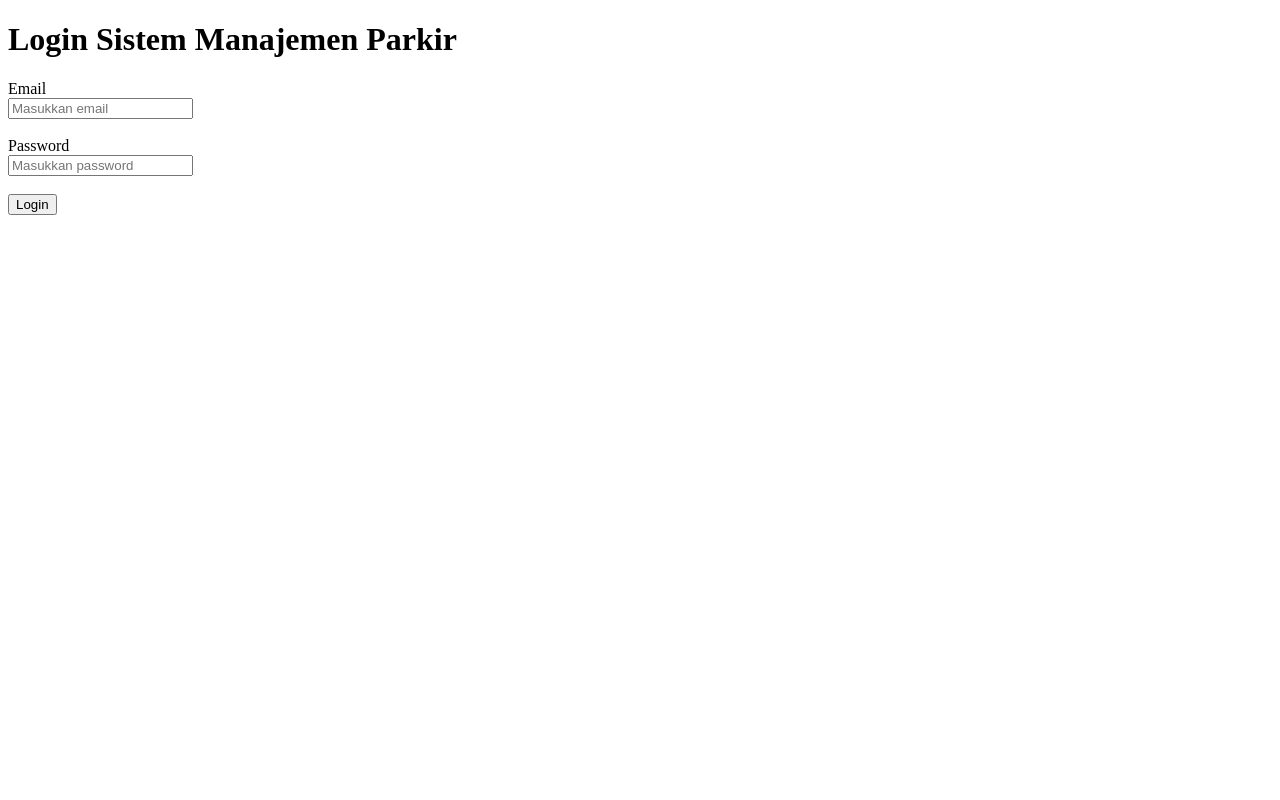
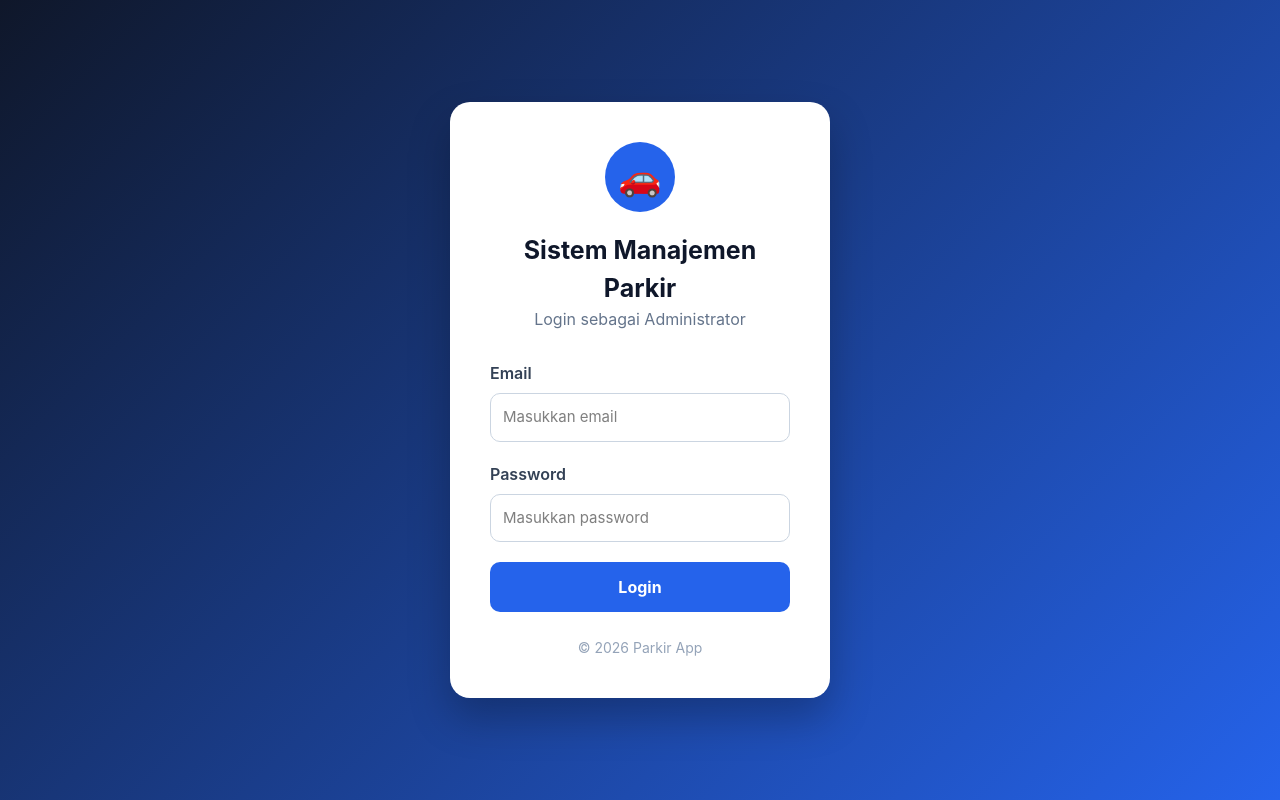
Before and after one commit to mazjeff-dev/sistem-manajemen-parkir, a SvelteKit app in the folder frontend/: page / in a window 1280 px wide. Built offline with nearby package versions, Linux system fonts and the light colour scheme.

Commit message:
Add admin dashboard with statistics cards

```diff
--- a/frontend/package.json
+++ b/frontend/package.json
@@ -13,7 +13,12 @@
 		"@sveltejs/adapter-auto": "^7.0.1",
 		"@sveltejs/kit": "^2.63.0",
 		"@sveltejs/vite-plugin-svelte": "^7.1.2",
+		"@tailwindcss/vite": "^4.3.0",
 		"svelte": "^5.56.1",
+		"tailwindcss": "^4.3.0",
 		"vite": "^8.0.16"
+	},
+	"dependencies": {
+		"lucide-svelte": "^1.0.1"
 	}
 }
--- a/frontend/src/lib/Navbar.svelte
+++ b/frontend/src/lib/Navbar.svelte
@@ -0,0 +1,76 @@
+<script>
+    import { Bell, UserCircle2 } from "lucide-svelte";
+</script>
+
+<nav class="bg-white shadow-md px-8 py-5 flex justify-between items-center">
+
+    <div>
+
+        <h1 class="text-2xl font-bold text-slate-800">
+            Sistem Manajemen Parkir
+        </h1>
+
+        <p class="text-gray-500">
+            Dashboard Administrator
+        </p>
+
+    </div>
+
+    <div class="flex items-center gap-5">
+
+        <Bell class="text-gray-500" size={22}/>
+
+        <div class="flex items-center gap-2">
+
+            <UserCircle2 size={40} class="text-blue-600"/>
+
+            <div>
+
+                <h3 class="font-semibold">
+                    Administrator
+                </h3>
+
+                <p class="text-gray-500 text-sm">
+                    Online
+                </p>
+
+            </div>
+
+        </div>
+
+    </div>
+
+</nav>
+
+<style>
+
+nav{
+
+    animation: navbarDown 0.7s ease-out;
+
+}
+
+
+
+@keyframes navbarDown{
+
+    from{
+
+        opacity:0;
+
+        transform:translateY(-30px);
+
+    }
+
+
+    to{
+
+        opacity:1;
+
+        transform:translateY(0);
+
+    }
+
+}
+
+</style>
--- a/frontend/src/routes/+layout.svelte
+++ b/frontend/src/routes/+layout.svelte
@@ -1,11 +1,9 @@
 <script>
+	import './layout.css';
 	import favicon from '$lib/assets/favicon.svg';
 
 	let { children } = $props();
 </script>
 
-<svelte:head>
-	<link rel="icon" href={favicon} />
-</svelte:head>
-
+<svelte:head><link rel="icon" href={favicon} /></svelte:head>
 {@render children()}
--- a/frontend/src/routes/+page.svelte
+++ b/frontend/src/routes/+page.svelte
@@ -2,6 +2,7 @@
     import BASE_URL from "../services/api.js";
     import { saveToken } from "../stores/auth.js";
     import { goto } from "$app/navigation";
+
 
     let email = "";
     let password = "";
@@ -36,34 +37,318 @@
     }
 </script>
 
-<h1>Login Sistem Manajemen Parkir</h1>
+<div class="login-page">
+
+    <div class="login-card">
+
+        <div class="logo">
+            🚗
+        </div>
+
+
+        <h1>
+            Sistem Manajemen Parkir
+        </h1>
+
+        <p class="subtitle">
+            Login sebagai Administrator
+        </p>
+
+
 
         <form on:submit|preventDefault={login}>
-    <div>
-        <label>Email</label><br>
+
+
+            <div class="input-group">
+
+                <label>Email</label>
+
                 <input
                     type="email"
                     bind:value={email}
                     placeholder="Masukkan email"
                     required
                 />
+
             </div>
 
-    <br>
 
-    <div>
-        <label>Password</label><br>
+
+            <div class="input-group">
+
+                <label>Password</label>
+
                 <input
                     type="password"
                     bind:value={password}
                     placeholder="Masukkan password"
                     required
                 />
+
             </div>
 
-    <br>
+
 
             <button type="submit">
                 Login
             </button>
+
+
         </form>
+
+
+        <p class="footer">
+            © 2026 Parkir App
+        </p>
+
+
+    </div>
+
+</div>
+
+
+
+<style>
+
+.login-page{
+
+    min-height:100vh;
+
+    display:flex;
+
+    justify-content:center;
+
+    align-items:center;
+
+    background:
+    linear-gradient(
+        135deg,
+        #0f172a,
+        #2563eb
+    );
+
+}
+
+
+
+.login-card{
+
+    width:380px;
+
+    background:white;
+
+    padding:40px;
+
+    border-radius:20px;
+
+    box-shadow:
+    0 20px 40px rgba(0,0,0,.25);
+
+
+    /* Animasi masuk */
+    animation: slideFade 0.8s ease-out;
+
+}
+
+
+
+.logo{
+
+    width:70px;
+
+    height:70px;
+
+    background:#2563eb;
+
+    color:white;
+
+    border-radius:50%;
+
+    display:flex;
+
+    align-items:center;
+
+    justify-content:center;
+
+    font-size:35px;
+
+    margin:auto;
+
+
+    animation: zoomIn 0.8s ease-out;
+
+}
+
+
+
+h1{
+
+    text-align:center;
+
+    margin-top:20px;
+
+    font-size:25px;
+
+    font-weight:bold;
+
+    color:#0f172a;
+
+}
+
+
+
+.subtitle{
+
+    text-align:center;
+
+    color:#64748b;
+
+    margin-bottom:30px;
+
+}
+
+
+
+.input-group{
+
+    margin-bottom:20px;
+
+}
+
+
+
+label{
+
+    display:block;
+
+    margin-bottom:8px;
+
+    font-weight:600;
+
+    color:#334155;
+
+}
+
+
+
+input{
+
+    width:100%;
+
+    padding:12px;
+
+    border-radius:10px;
+
+    border:1px solid #cbd5e1;
+
+    outline:none;
+
+    font-size:15px;
+
+}
+
+
+
+input:focus{
+
+    border-color:#2563eb;
+
+}
+
+
+
+button{
+
+    width:100%;
+
+    padding:13px;
+
+    border:none;
+
+    border-radius:10px;
+
+    background:#2563eb;
+
+    color:white;
+
+    font-size:16px;
+
+    font-weight:bold;
+
+    cursor:pointer;
+
+    transition:.3s;
+
+}
+
+
+
+button:hover{
+
+    background:#1d4ed8;
+
+    transform:translateY(-2px);
+
+}
+
+
+
+.footer{
+
+    text-align:center;
+
+    margin-top:25px;
+
+    color:#94a3b8;
+
+    font-size:14px;
+
+}
+
+@keyframes slideFade {
+
+
+    from{
+
+        opacity:0;
+
+        transform:translateY(40px);
+
+    }
+
+
+    to{
+
+        opacity:1;
+
+        transform:translateY(0);
+
+    }
+
+
+}
+
+@keyframes zoomIn{
+
+
+    from{
+
+        opacity:0;
+
+        transform:scale(0.5);
+
+    }
+
+
+    to{
+
+        opacity:1;
+
+        transform:scale(1);
+
+    }
+
+}
+
+
+</style>
--- a/frontend/src/routes/dashboard/+page.svelte
+++ b/frontend/src/routes/dashboard/+page.svelte
@@ -1,6 +1,8 @@
 <script>
     import { onMount } from "svelte";
     import BASE_URL from "../../services/api.js";
+    import Sidebar from "../../lib/Sidebar.svelte";
+    import Navbar from "../../lib/Navbar.svelte";
 
     let dashboard = {
         total_kendaraan: 0,
@@ -34,24 +36,259 @@
     });
 </script>
 
-<h1>Dashboard Sistem Manajemen Parkir</h1>
+<div class="container">
 
-<hr>
+    <Sidebar />
 
-<h3>Total Kendaraan : {dashboard.total_kendaraan}</h3>
+    <div class="content">
 
-<h3>Total Parkir : {dashboard.total_parkir}</h3>
+        <Navbar />
 
-<h3>Sedang Parkir : {dashboard.sedang_parkir}</h3>
+        <div class="dashboard">
 
-<h3>Sudah Keluar : {dashboard.sudah_keluar}</h3>
 
-<hr>
+            <div class="card blue">
+                <h3>Total Kendaraan</h3>
+                <h2>{dashboard.total_kendaraan}</h2>
+            </div>
 
-<h2>Jenis Kendaraan</h2>
+            <div class="card green">
+                <h3>Total Parkir</h3>
+                <h2>{dashboard.total_parkir}</h2>
+            </div>
 
-<ul>
-    {#each dashboard.jenis as item}
-        <li>{item.nama_jenis} : {item.jumlah}</li>
-    {/each}
-</ul>
+            <div class="card orange">
+                <h3>Sedang Parkir</h3>
+                <h2>{dashboard.sedang_parkir}</h2>
+            </div>
+
+            <div class="card red">
+                <h3>Sudah Keluar</h3>
+                <h2>{dashboard.sudah_keluar}</h2>
+            </div>
+
+            <div class="card jenis">
+                <h3>Jenis Kendaraan</h3>
+
+                <ul>
+                    {#each dashboard.jenis as item}
+                        <li>{item.nama_jenis} : {item.jumlah}</li>
+                    {/each}
+                </ul>
+            </div>
+
+        </div>
+
+    </div>
+
+</div>
+
+
+<style>
+
+.container{
+    display:flex;
+    min-height:100vh;
+    background:#f1f5f9;
+}
+
+
+.content{
+    flex:1;
+}
+
+
+.dashboard{
+
+    padding:30px;
+
+    display:grid;
+
+    grid-template-columns:repeat(4,1fr);
+
+    gap:20px;
+
+    animation: fadeDashboard 0.8s ease-out;
+
+
+}
+
+
+
+.card{
+
+    background:white;
+
+    border-radius:16px;
+
+    padding:25px;
+
+    box-shadow:0 5px 15px rgba(0,0,0,.08);
+
+
+    opacity:0;
+
+    animation: slideFromRight 0.6s ease-out forwards;
+
+}
+
+.card:hover{
+
+    transform:translateY(-5px);
+
+    transition:.3s;
+}
+
+.card:nth-child(1){
+
+    animation-delay:0.1s;
+
+}
+
+
+.card:nth-child(2){
+
+    animation-delay:0.3s;
+
+}
+
+
+.card:nth-child(3){
+
+    animation-delay:0.5s;
+
+}
+
+
+.card:nth-child(4){
+
+    animation-delay:0.7s;
+
+}
+
+
+.card:nth-child(5){
+
+    animation-delay:0.9s;
+
+}
+
+
+.card h3{
+
+    color:#64748b;
+
+    font-size:15px;
+
+}
+
+
+
+.card h2{
+
+    font-size:36px;
+
+    margin-top:15px;
+
+}
+
+
+
+.blue{
+    border-left:8px solid #2563eb;
+}
+
+
+.green{
+    border-left:8px solid #16a34a;
+}
+
+
+.orange{
+    border-left:8px solid #f97316;
+}
+
+
+.red{
+    border-left:8px solid #dc2626;
+}
+
+
+
+.jenis{
+
+    grid-column:span 4;
+
+}
+
+
+
+.jenis ul{
+
+    margin-top:15px;
+
+}
+
+
+.jenis li{
+
+    display:flex;
+
+    justify-content:space-between;
+
+    padding:12px;
+
+    border-bottom:1px solid #eee;
+
+}
+
+
+.jenis span{
+
+    font-weight:bold;
+
+}
+
+
+@keyframes slideFromRight{
+
+    from{
+
+        opacity:0;
+
+        transform:translateX(80px);
+
+    }
+
+
+    to{
+
+        opacity:1;
+
+        transform:translateX(0);
+
+    }
+
+}
+
+
+@keyframes fadeDashboard{
+
+
+    from{
+
+        opacity:0;
+
+    }
+
+
+    to{
+
+        opacity:1;
+
+    }
+
+
+}
+
+</style>
--- /dev/null
+++ b/frontend/src/routes/layout.css
@@ -0,0 +1 @@
+@import 'tailwindcss';
--- a/frontend/vite.config.js
+++ b/frontend/vite.config.js
@@ -1,14 +1,15 @@
+import tailwindcss from '@tailwindcss/vite';
 import adapter from '@sveltejs/adapter-auto';
 import { sveltekit } from '@sveltejs/kit/vite';
 import { defineConfig } from 'vite';
 
 export default defineConfig({
 	plugins: [
+		tailwindcss(),
 		sveltekit({
 			compilerOptions: {
 				// Force runes mode for the project, except for libraries. Can be removed in svelte 6.
-				runes: ({ filename }) =>
-					filename.split(/[/\\]/).includes('node_modules') ? undefined : true
+				runes: ({ filename }) => filename.split(/[/\\]/).includes('node_modules') ? undefined : true
 			},
 
 			// adapter-auto only supports some environments, see https://svelte.dev/docs/kit/adapter-auto for a list.
```
Also changed, not shown: frontend/src/lib/Sidebar.svelte (+74 -0 lines), 1 other file (tests, documents, lock files or other folders). Lines whose indentation alone changed are shown as unchanged.
